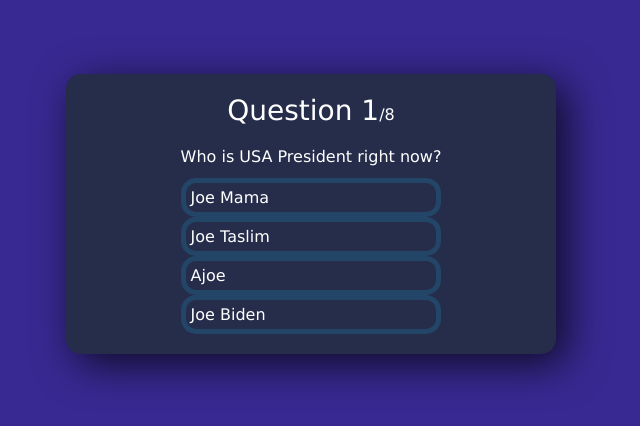
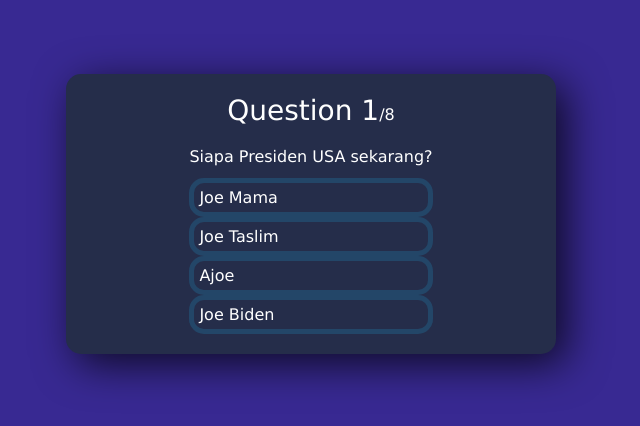
Before and after one commit to Rayyks/quiz-app, a React (Vite) app: page / in a window 1280 px wide. Shown: the part 186-612 px from the top of the page, without its empty margins (329-969 px from the left). Built offline with nearby package versions, Linux system fonts and the light colour scheme.

Commit message:
ubah ke bahasa indo

```diff
--- a/src/App.jsx
+++ b/src/App.jsx
@@ -6,7 +6,7 @@
 function App() {
   const questions = [
     {
-      questionText: "Who is USA President right now?",
+      questionText: "Siapa Presiden USA sekarang?",
       answerOptions: [
         { answerText: "Joe Mama", isCorrect: false },
         { answerText: "Joe Taslim", isCorrect: false },
@@ -15,7 +15,7 @@
       ],
     },
     {
-      questionText: "Who is CEO of Tesla?",
+      questionText: "Siapa CEO Tesla?",
       answerOptions: [
         { answerText: "Elon Must", isCorrect: false },
         { answerText: "Elon Musk", isCorrect: true },
@@ -24,7 +24,7 @@
       ],
     },
     {
-      questionText: "The iPhone was created by which company?",
+      questionText: "Apa nama perusahaan yang membuat Iphone?",
       answerOptions: [
         { answerText: "Apple", isCorrect: true },
         { answerText: "Intel", isCorrect: false },
@@ -33,7 +33,7 @@
       ],
     },
     {
-      questionText: "What is 9 + 10?",
+      questionText: "Berapa hasil 9 + 10?",
       answerOptions: [
         { answerText: "11", isCorrect: false },
         { answerText: "17", isCorrect: false },
```
